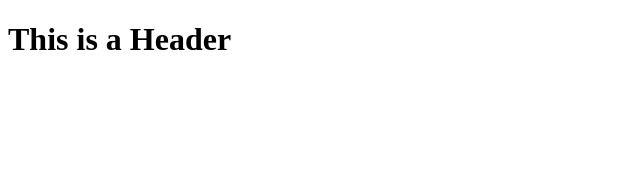
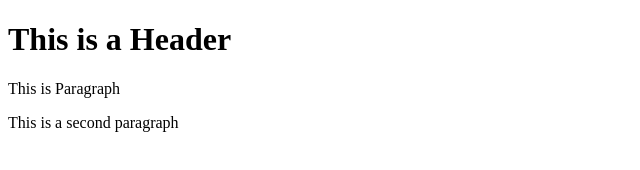
Before and after one commit to QClam/gitonline-test, a plain HTML site: page index.html in a window 1280 px wide. Shown: the whole page, without its empty margins (0-640 px from the left). Drawn offline with Linux system fonts and the light colour scheme.

Commit message:
third commit

```diff
--- a/index.html
+++ b/index.html
@@ -4,5 +4,7 @@
 
 	    <body>
 	        <h1>This is a Header</h1>
+            <p>This is Paragraph</p>
+            <p>This is a second paragraph</p>
 	    </body>
 	</html>
```
